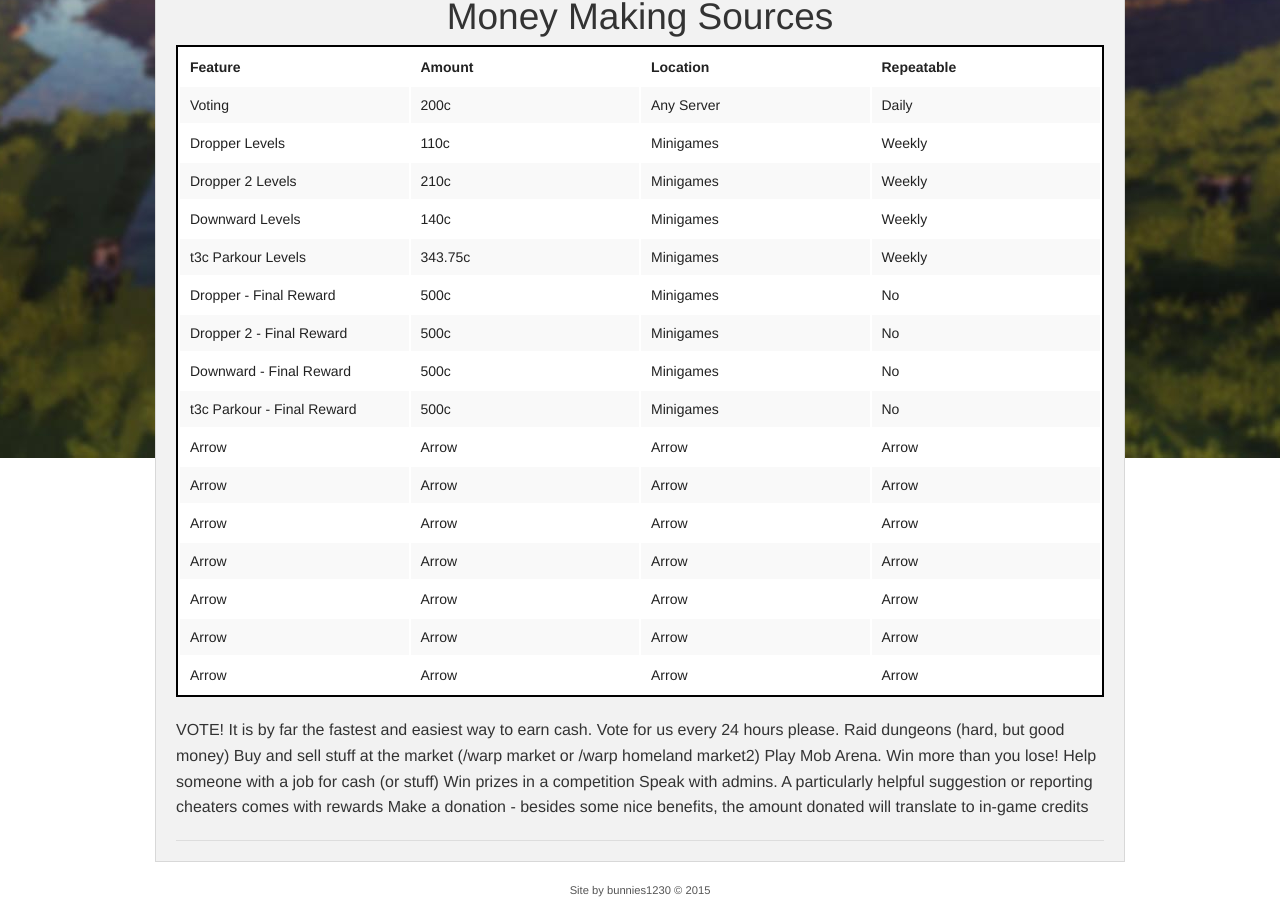
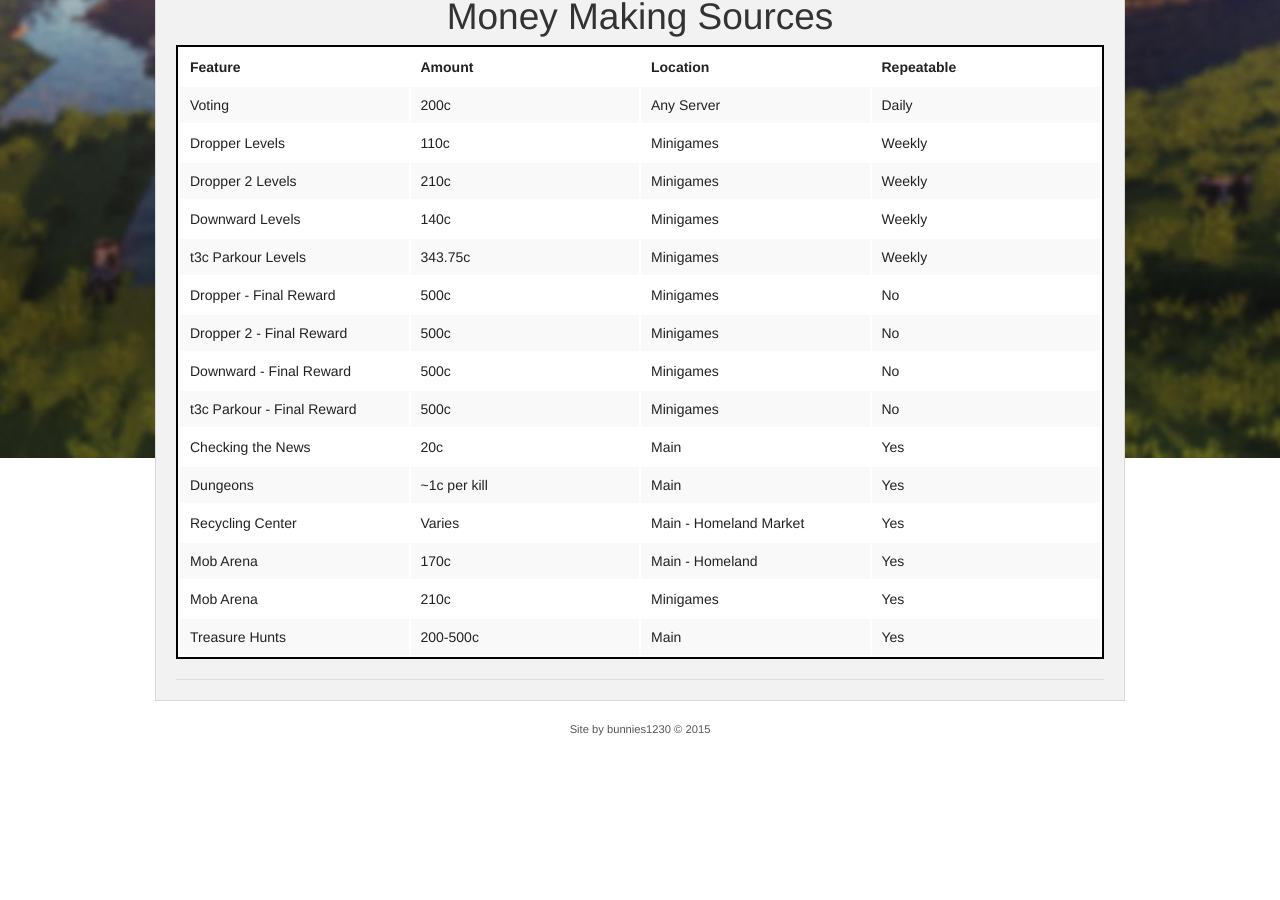
Before and after one commit to damnation-eu/website-beta, a Jekyll site: the page built from economy.md, in a window 1280 px wide and 900 px high, scrolled down 716 px. Built offline with Jekyll 4.4.1, drawn with Linux system fonts in a browser that asks for light colours; nearby versions of some CDN libraries; library files that are not in the unit come from our copies; after the commit the page ends 1455 px from its top, so only the background shows below that; grey boxes are pictures that could not be loaded.

Commit message:
Update economy.md

```diff
--- a/economy.md
+++ b/economy.md
@@ -1,6 +1,6 @@
 ---
 ---
-<script src="/js/vendor/sorttable.js" type="text/javascript"></script>
+<script src="{{site.baseurl}}/js/vendor/sorttable.js" type="text/javascript"></script>
 #Economy
 
 **Fe** is our economy plugin.
@@ -86,55 +86,41 @@ ___
     <td class="tg-9hbo">No</td>
   </tr>
   <tr>
-    <td class="tg-9hbo">Arrow</td>
-    <td class="tg-9hbo">Arrow</td>
-    <td class="tg-9hbo">Arrow</td>
-    <td class="tg-9hbo">Arrow</td>
+    <td class="tg-9hbo">Checking the News</td>
+    <td class="tg-9hbo">20c</td>
+    <td class="tg-9hbo">Main</td>
+    <td class="tg-9hbo">Yes</td>
   </tr>
   <tr>
-    <td class="tg-9hbo">Arrow</td>
-    <td class="tg-9hbo">Arrow</td>
-    <td class="tg-9hbo">Arrow</td>
-    <td class="tg-9hbo">Arrow</td>
+    <td class="tg-9hbo">Dungeons</td>
+    <td class="tg-9hbo">~1c per kill</td>
+    <td class="tg-9hbo">Main</td>
+    <td class="tg-9hbo">Yes</td>
   </tr>
   <tr>
-    <td class="tg-9hbo">Arrow</td>
-    <td class="tg-9hbo">Arrow</td>
-    <td class="tg-9hbo">Arrow</td>
-    <td class="tg-9hbo">Arrow</td>
+    <td class="tg-9hbo">Recycling Center</td>
+    <td class="tg-9hbo">Varies</td>
+    <td class="tg-9hbo">Main - Homeland Market</td>
+    <td class="tg-9hbo">Yes</td>
   </tr>
   <tr>
-    <td class="tg-9hbo">Arrow</td>
-    <td class="tg-9hbo">Arrow</td>
-    <td class="tg-9hbo">Arrow</td>
-    <td class="tg-9hbo">Arrow</td>
+    <td class="tg-9hbo">Mob Arena</td>
+    <td class="tg-9hbo">170c</td>
+    <td class="tg-9hbo">Main - Homeland</td>
+    <td class="tg-9hbo">Yes</td>
   </tr>
   <tr>
-    <td class="tg-9hbo">Arrow</td>
-    <td class="tg-9hbo">Arrow</td>
-    <td class="tg-9hbo">Arrow</td>
-    <td class="tg-9hbo">Arrow</td>
+    <td class="tg-9hbo">Mob Arena</td>
+    <td class="tg-9hbo">210c</td>
+    <td class="tg-9hbo">Minigames</td>
+    <td class="tg-9hbo">Yes</td>
   </tr>
   <tr>
-    <td class="tg-9hbo">Arrow</td>
-    <td class="tg-9hbo">Arrow</td>
-    <td class="tg-9hbo">Arrow</td>
-    <td class="tg-9hbo">Arrow</td>
-  </tr>
-  <tr>
-    <td class="tg-9hbo">Arrow</td>
-    <td class="tg-9hbo">Arrow</td>
-    <td class="tg-9hbo">Arrow</td>
-    <td class="tg-9hbo">Arrow</td>
+    <td class="tg-9hbo">Treasure Hunts</td>
+    <td class="tg-9hbo">200-500c</td>
+    <td class="tg-9hbo">Main</td>
+    <td class="tg-9hbo">Yes</td>
   </tr>
 </table>
-VOTE! It is by far the fastest and easiest way to earn cash. Vote for us every 24 hours please.
-Raid dungeons (hard, but good money)
-Buy and sell stuff at the market (/warp market or /warp homeland market2)
-Play Mob Arena. Win more than you lose!
-Help someone with a job for cash (or stuff)
-Win prizes in a competition
-Speak with admins. A particularly helpful suggestion or reporting cheaters comes with rewards
-Make a donation - besides some nice benefits, the amount donated will translate to in-game credits
 
 ___
```
